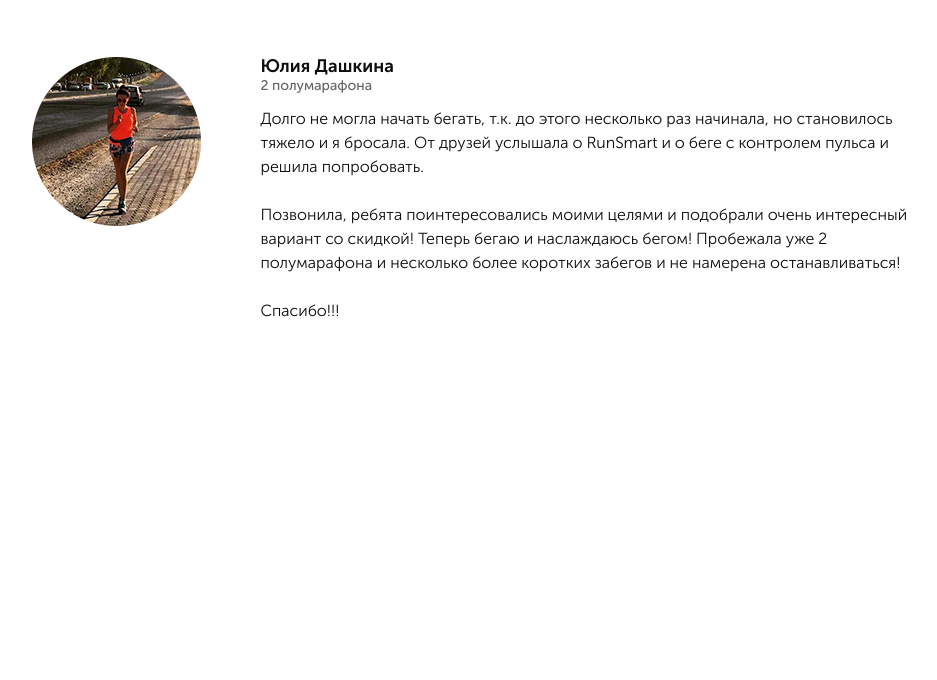
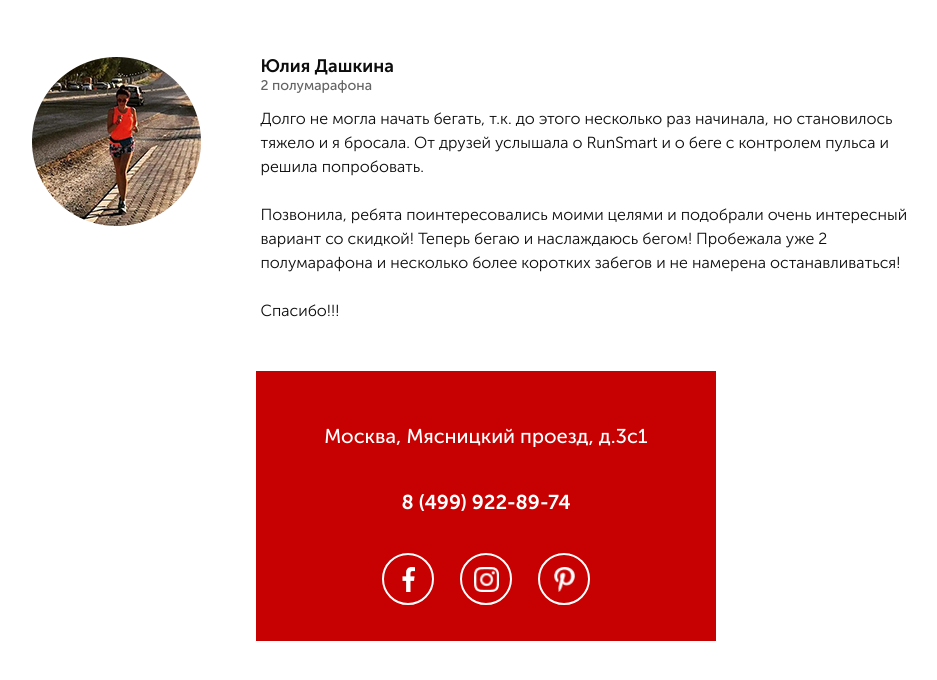
Before and after one commit to BorisKhalkov/Profile, a website: page Pulse/src/index.html in a window 1280 px wide. Shown: the part 4386-5066 px from the top of the page, without its empty margins (154-1091 px from the left). Before the commit the page ends 4757 px from the top, so only its background shows below. Drawn offline with nearby package versions, Linux system fonts and the light colour scheme.

Commit message:
Footer added

```diff
--- a/Pulse/src/index.html
+++ b/Pulse/src/index.html
@@ -455,8 +455,19 @@
 	</section>
 
 	<footer class="footer">
-		<div class="footer__map"></div>
-		<div class="footer__info"></div>
+		<div class="footer__map">
+			<script type="text/javascript" charset="utf-8" async src="https://api-maps.yandex.ru/services/constructor/1.0/js/?um=constructor%3A3a10078bde739881990fc719ef7ba90c882a25ae7772b18f1f1abb5393c9e90a&amp;width=100%25&amp;height=630&amp;lang=ru_RU&amp;scroll=false"></script>
+		</div>
+
+		<div class="footer__info">
+			<address class="footer__addr" >Москва, Мясницкий проезд, д.3с1</address>
+			<a class="footer__phone" href="tel:+74999228974">8 (499) 922-89-74</a>
+			<div class="footer__social">
+				<a href="#" class="footer__social-item" ><img src="img/icon/facebook.png" alt="facebook"></a>
+				<a href="#" class="footer__social-item" ><img src="img/icon/instagram.png" alt="instagram"></a>
+				<a href="#" class="footer__social-item" ><img src="img/icon/pinterest.png" alt="pinterest"></a>
+			</div>
+		</div>
 	</footer>
 
 	<script type="text/javascript" src="//code.jquery.com/jquery-1.11.0.min.js"></script>
--- a/Pulse/src/sass/base/_media.scss
+++ b/Pulse/src/sass/base/_media.scss
@@ -184,6 +184,11 @@
 			text-align: center;
 		}
 	}
+	.footer {
+		&__info {
+			width: 100%;
+		}
+	}
 }
 
 @media (max-width: 320px) {
@@ -239,4 +244,13 @@
 			}
 		}
 	}
+	.footer {
+		font-size: 14px;
+		&__addr {
+			margin-top: 32px;
+		}
+		&__phone {
+			margin: 32px 0;
+		}
+	}
 }
--- /dev/null
+++ b/Pulse/src/sass/blocks/_footer.scss
@@ -0,0 +1,50 @@
+.footer {
+	position: relative;
+	min-height: 630px;
+	margin-bottom: 67px;
+	&__info {
+		position: absolute;
+		width: 460px;
+		height: 270px;
+		top: 0;
+		left: 50%;
+		transform: translateX(-50%);
+		background: $main-color;
+		color: #FFFFFF;
+		font-size: 20px;
+		text-align: center;
+	}
+	&__addr {
+		margin-bottom: 0;
+		margin-top: 50px;
+		font-weight: 500;
+	}
+	&__phone {
+		display: block;
+		margin-top: 36px;
+		font-weight: bold;
+		color: #FFFFFF;
+		text-decoration: none;
+		margin-bottom: 36px;
+		&:hover {
+			color: #FFFFFF;
+		}
+	}
+	&__social {
+		display: flex;
+		justify-content: center;
+	}
+	&__social-item {
+		display: flex;
+		justify-content: center;
+		align-items: center;
+		width: 52px;
+		height: 52px;
+		margin: 0 13px;
+		border: 2px solid #FFFFFF;
+		border-radius: 50%;
+		img {
+			height: 25px;
+		}
+	}
+}
--- a/Pulse/src/sass/style.scss
+++ b/Pulse/src/sass/style.scss
@@ -9,6 +9,7 @@
 @import "blocks/carousel";
 @import "blocks/catalog";
 @import "blocks/reviews";
+@import "blocks/footer";
 
 @import "base/media";
 
```
Also changed, not shown: Pulse/src/css/style.min.css, Pulse/src/img/icon/facebook.png (added), Pulse/src/img/icon/instagram.png (added), Pulse/src/img/icon/pinterest.png (added).
